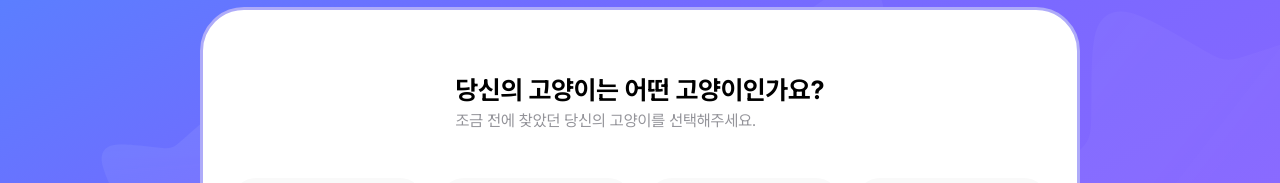
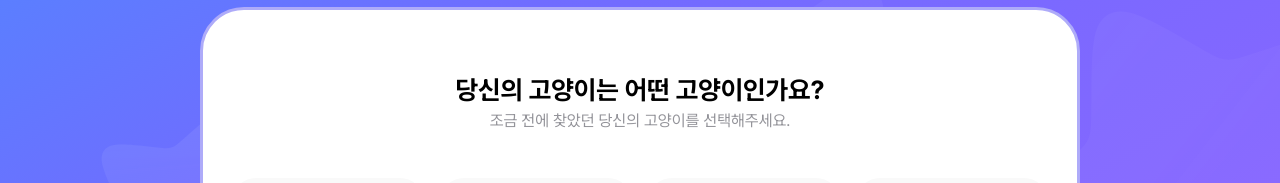
Before and after one commit to arky02/Rittyism, a Next.js app: page / in a window 1280 px wide. Shown: the part 239-422 px from the top of the page. Built offline with nearby package versions, Linux system fonts and the light colour scheme.

Commit message:
design: 텍스트 중앙 정렬

```diff
--- a/pages/index.tsx
+++ b/pages/index.tsx
@@ -42,7 +42,7 @@ const IndexPage = () => {
       <RittyLogo isHero />
       {/* 흰색 Content Section */}
       <div className="color-white w-[880px] h-fit bg-[#ffffff] rounded-[44px] border-[3px] border-[#AEABF9] p-[32px] flex flex-col justify-center pt-[60px] items-center">
-        <div className="">
+        <div className="text-center">
           <h2 className="font-bold text-[26px]">
             당신의 고양이는 어떤 고양이인가요?
           </h2>
```
